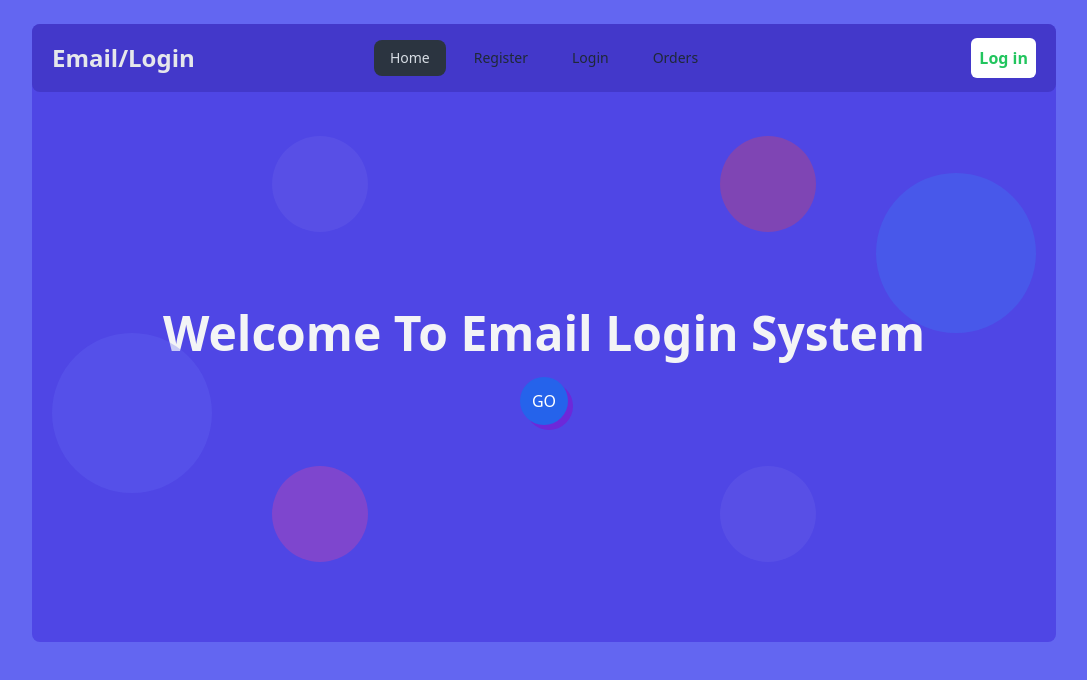
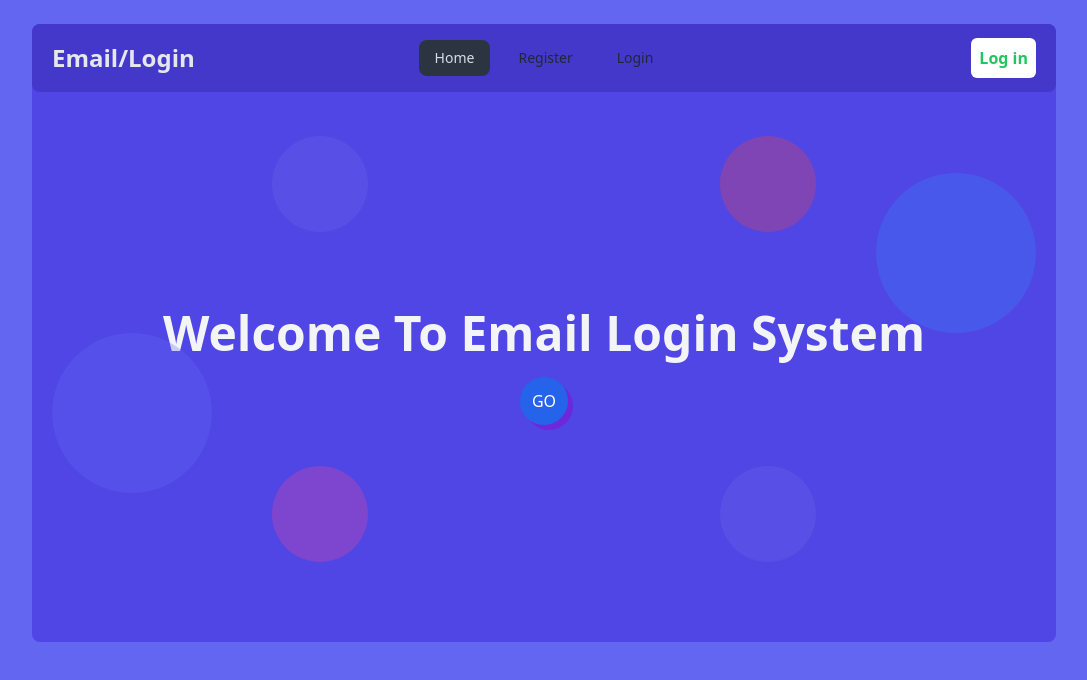
Before and after one commit to Sawon-52/email-login-and-register, a React (Vite) app: page / in a window 1280 px wide. Shown: the top 680 px of the page, without its empty margins (96-1183 px from the left). Built offline with nearby package versions, Linux system fonts and the light colour scheme; no server answers.

Commit message:
conditional navLink , like : if login then show some navLink otherwise not showing

```diff
--- a/src/Components/Header/Header.jsx
+++ b/src/Components/Header/Header.jsx
@@ -23,9 +23,14 @@ const Header = () => {
       <li>
         <NavLink to="/login">Login</NavLink>
       </li>
-      <li>
-        <NavLink to="/order">Orders</NavLink>
-      </li>
+
+      {user && (
+        <>
+          <li>
+            <NavLink to="/order">Orders</NavLink>
+          </li>
+        </>
+      )}
     </>
   );
 
```
